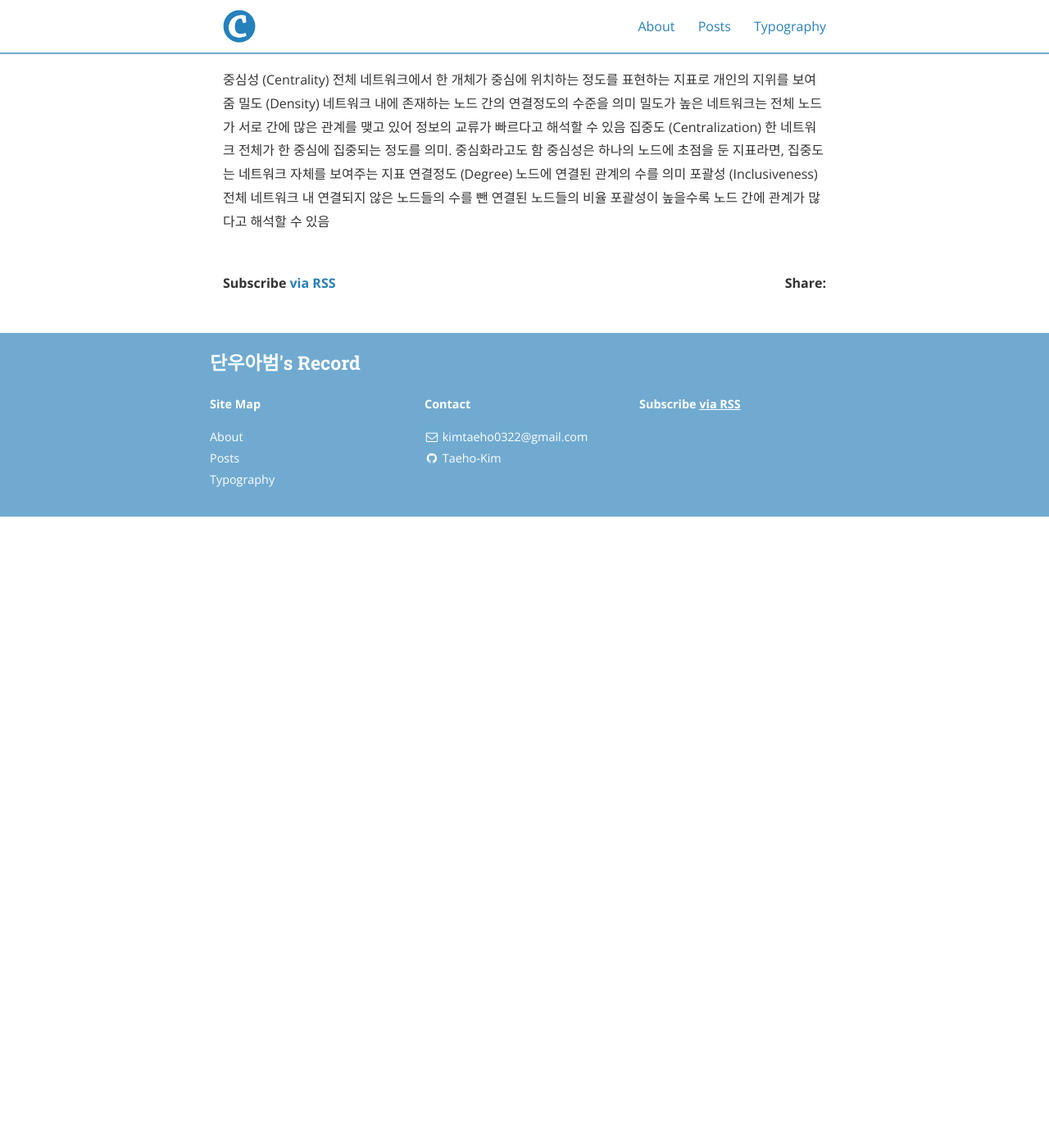
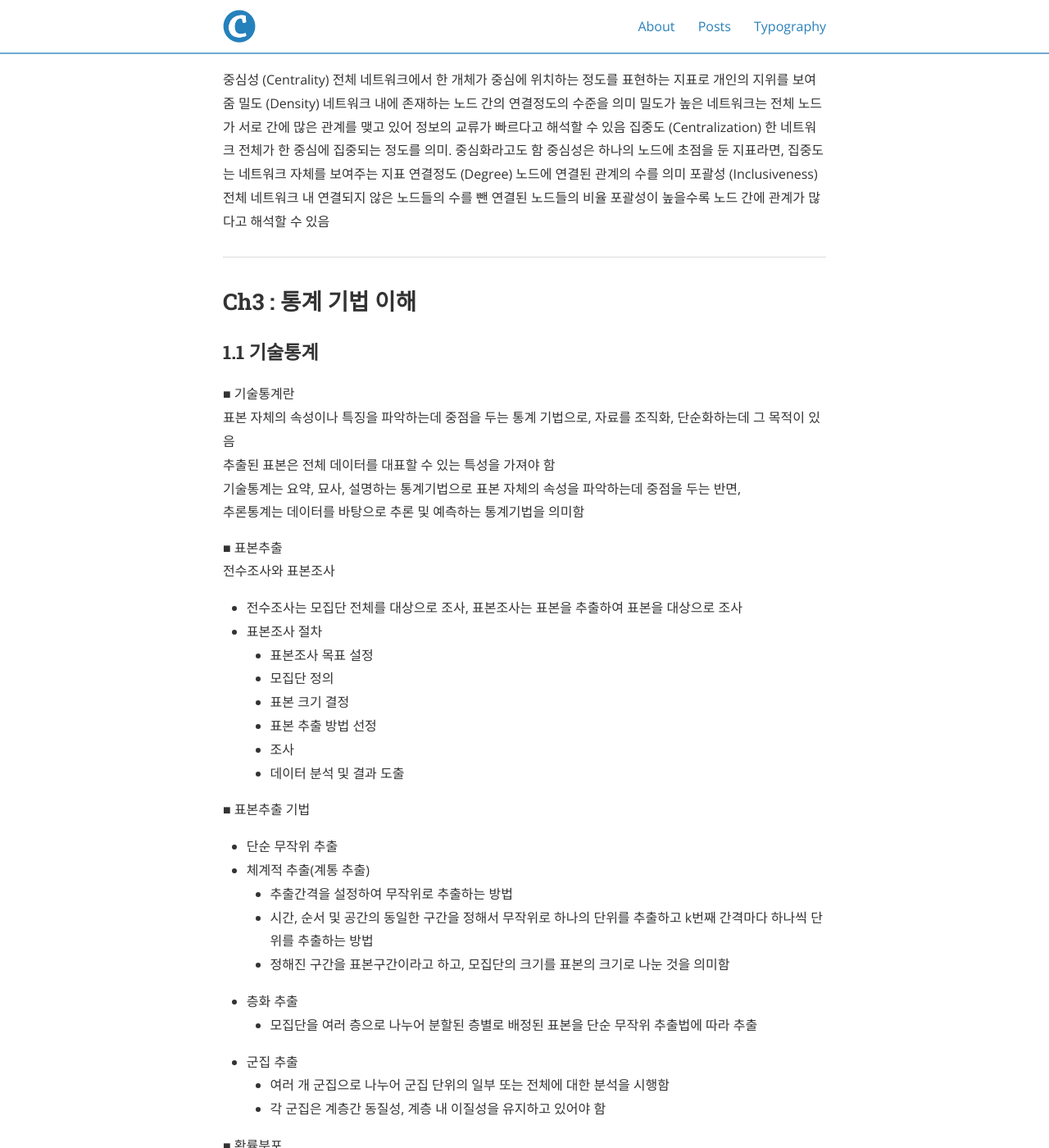
Before and after one commit to Taeho-Kim-0322/Taeho-Kim-0322.github.io, a Jekyll site: the page built from _posts/2021-03-17-빅분기PART2.md, in a window 1280 px wide and 1400 px high, scrolled down 8190 px. Shown: the whole window at 82% size. Built offline with Jekyll 4.4.1, drawn with Linux system fonts in a browser that asks for light colours; nearby versions of some CDN libraries; before the commit the page ends 8820 px from its top, so only the background shows below that.

Commit message:
Update 2021-03-17-빅분기PART2.md

```diff
--- a/_posts/2021-03-17-빅분기PART2.md
+++ b/_posts/2021-03-17-빅분기PART2.md
@@ -219,3 +219,44 @@ LDA는 바로 오른쪽과 같이 분류를 해주는 기법입니다. 투영
 포괄성
 (Inclusiveness)	전체 네트워크 내 연결되지 않은 노드들의 수를 뺀 연결된 노드들의 비율
 포괄성이 높을수록 노드 간에 관계가 많다고 해석할 수 있음
+
+
+------------------------------------------------
+
+## Ch3 : 통계 기법 이해
+### 1.1 기술통계
+■ 기술통계란
+표본 자체의 속성이나 특징을 파악하는데 중점을 두는 통계 기법으로, 자료를 조직화, 단순화하는데 그 목적이 있음
+추출된 표본은 전체 데이터를 대표할 수 있는 특성을 가져야 함
+기술통계는 요약, 묘사, 설명하는 통계기법으로 표본 자체의 속성을 파악하는데 중점을 두는 반면,
+추론통계는 데이터를 바탕으로 추론 및 예측하는 통계기법을 의미함
+
+■ 표본추출
+전수조사와 표본조사
+  - 전수조사는 모집단 전체를 대상으로 조사, 표본조사는 표본을 추출하여 표본을 대상으로 조사
+  - 표본조사 절차
+    - 표본조사 목표 설정
+    - 모집단 정의
+    - 표본 크기 결정
+    - 표본 추출 방법 선정
+    - 조사
+    - 데이터 분석 및 결과 도출
+
+
+■ 표본추출 기법
+  - 단순 무작위 추출
+  - 체계적 추출(계통 추출)
+    - 추출간격을 설정하여 무작위로 추출하는 방법
+    - 시간, 순서 및 공간의 동일한 구간을 정해서 무작위로 하나의 단위를 추출하고 k번째 간격마다 하나씩 단위를 추출하는 방법
+    - 정해진 구간을 표본구간이라고 하고, 모집단의 크기를 표본의 크기로 나눈 것을 의미함
+  - 층화 추출
+    - 모집단을 여러 층으로 나누어 분할된 층별로 배정된 표본을 단순 무작위 추출법에 따라 추출
+  - 군집 추출
+    - 여러 개 군집으로 나누어 군집 단위의 일부 또는 전체에 대한 분석을 시행함
+    - 각 군집은 계층간 동질성, 계층 내 이질성을 유지하고 있어야 함
+
+
+■ 확률분포
+
+
+#### 상관관계 분석
```
